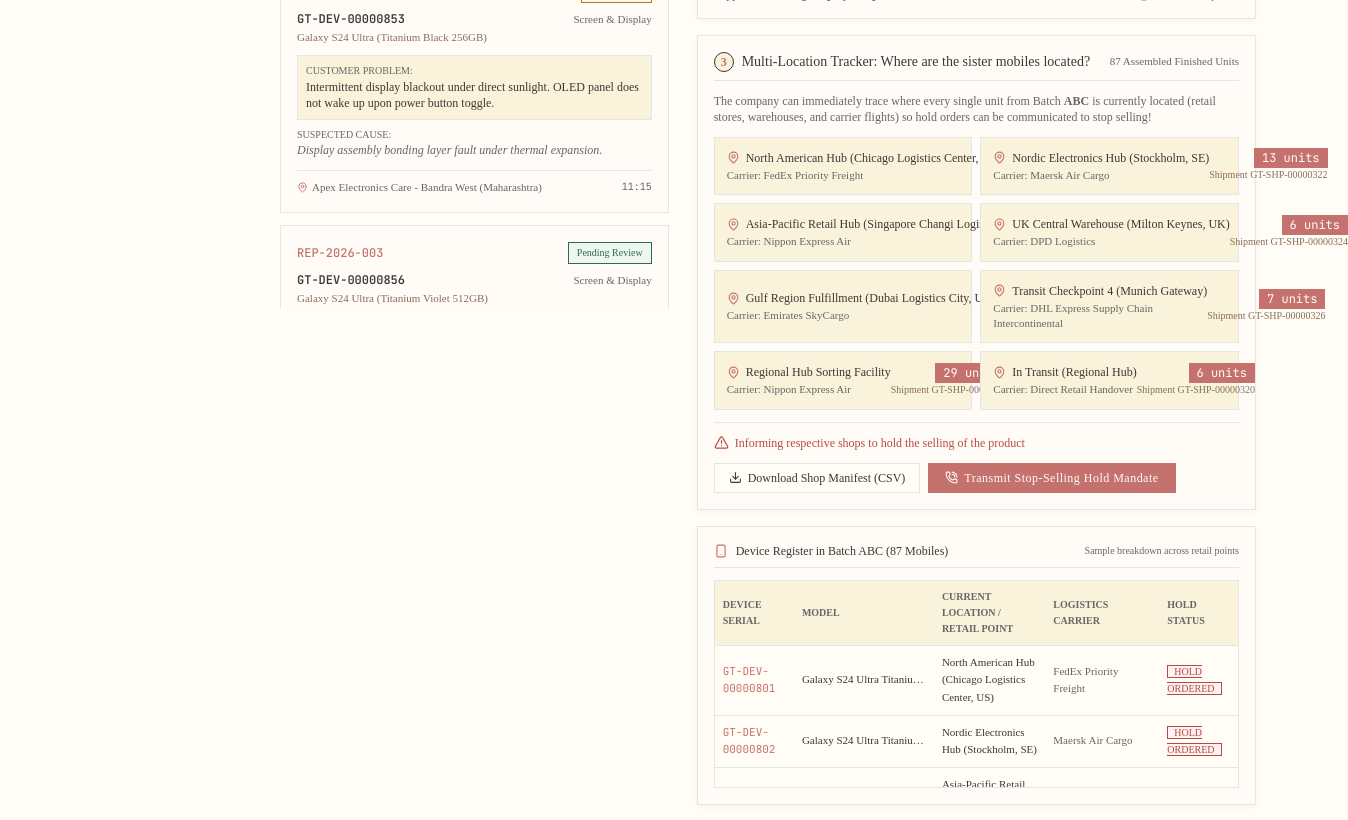
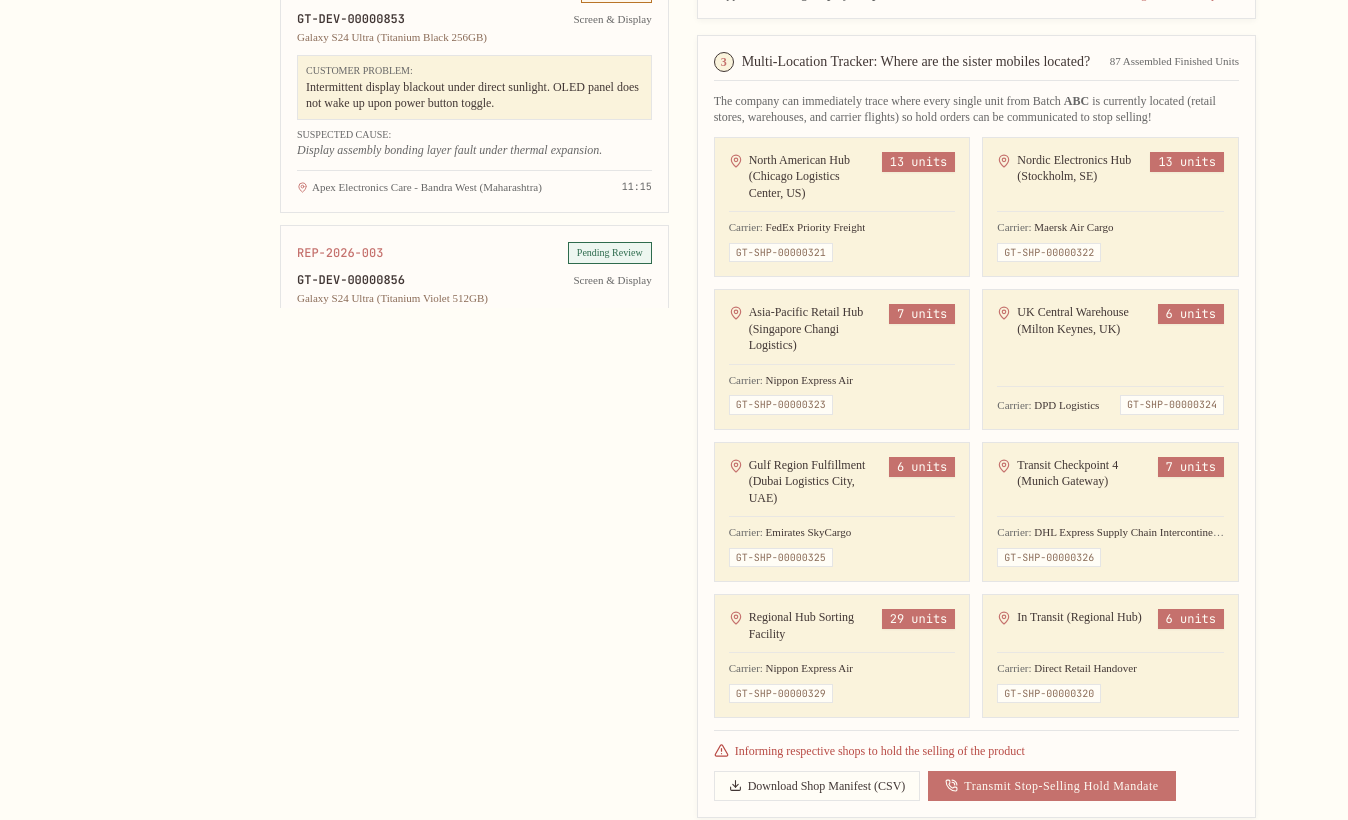
Before and after one commit to SHANGAMESHDK/GeneaTrace_Frontend, a React (Vite) app: page /company-defects in a window 1280 px wide. Shown: the part 800-1620 px from the top of the page, 1348 px wide, since content can reach past the window. Built offline with nearby package versions, Linux system fonts and the light colour scheme; a web font is replaced by a local one.

Commit message:
Fix word alignment and layout overlap in Multi-Location Tracker cards

```diff
--- a/src/pages/CompanyDefectHubPage.tsx
+++ b/src/pages/CompanyDefectHubPage.tsx
@@ -417,28 +417,31 @@
                 </p>
 
                 {/* Locations Summary Breakdown */}
-                <div className="grid grid-cols-1 sm:grid-cols-2 gap-2 text-xs">
+                <div className="grid grid-cols-1 md:grid-cols-2 gap-3 text-xs">
                   {batchLocations?.locationsSummary.map(loc => (
                     <div
                       key={loc.location}
-                      className="p-3 bg-[#faf3dc] border border-[#e5e5e5] flex items-center justify-between"
+                      className="p-3.5 bg-[#faf3dc] border border-[#e5e5e5] rounded-none flex flex-col justify-between gap-2.5"
                     >
-                      <div>
-                        <div className="font-medium text-[#413634] flex items-center gap-1.5">
-                          <MapPin size={13} className="text-[#c5716d] shrink-0" />
-                          <span className="truncate">{loc.location}</span>
+                      {/* Top Row: Location Name & Unit Badge */}
+                      <div className="flex items-start justify-between gap-3">
+                        <div className="font-medium text-[#413634] flex items-start gap-1.5 min-w-0">
+                          <MapPin size={14} className="text-[#c5716d] shrink-0 mt-0.5" />
+                          <span className="leading-snug break-words">{loc.location}</span>
                         </div>
-                        <div className="text-[11px] text-[#666666] mt-0.5">
-                          Carrier: {loc.carrier}
-                        </div>
-                      </div>
-                      <div className="text-right shrink-0">
-                        <span className="px-2 py-0.5 bg-[#c5716d] text-[#fffdf6] font-mono text-xs">
+                        <span className="px-2 py-0.5 bg-[#c5716d] text-[#fffdf6] font-mono text-xs shrink-0 whitespace-nowrap shadow-xs">
                           {loc.count} units
                         </span>
-                        <div className="text-[10px] text-[#8b6c58] mt-0.5">
-                          Shipment {loc.shipmentId}
-                        </div>
+                      </div>
+
+                      {/* Bottom Row: Carrier and Shipment ID aligned */}
+                      <div className="pt-2 border-t border-[#e5e5e5]/80 flex flex-wrap items-center justify-between gap-2 text-[11px]">
+                        <span className="text-[#666666] truncate max-w-[240px]">
+                          Carrier: <strong className="text-[#413634] font-normal">{loc.carrier}</strong>
+                        </span>
+                        <span className="font-mono text-[10px] text-[#8b6c58] bg-[#fffdf6] px-1.5 py-0.5 border border-[#e5e5e5] shrink-0">
+                          {loc.shipmentId}
+                        </span>
                       </div>
                     </div>
                   ))}
```
